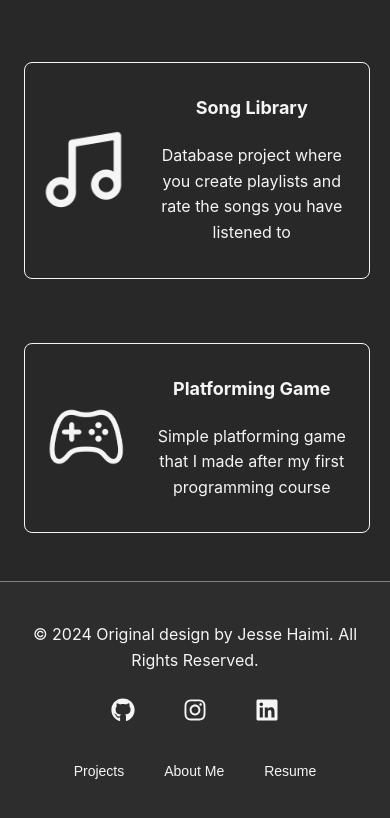
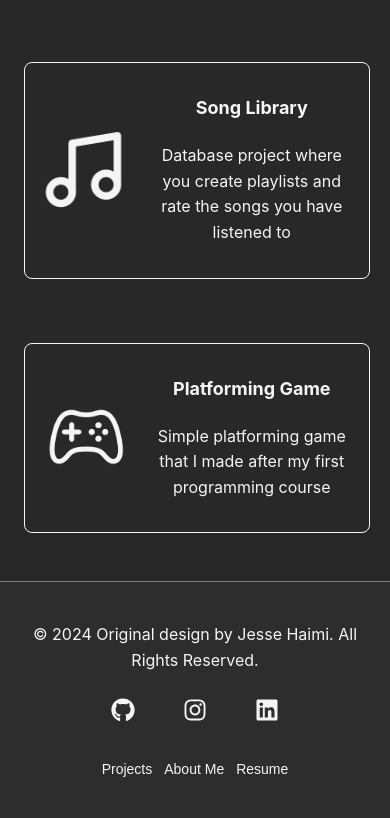
Before and after one commit to jkhaimi/portfolio, a React (Create React App) app: page / in a window 390 px wide. Shown: the part 2535-3353 px from the top of the page. Built offline with nearby package versions, Linux system fonts and the light colour scheme.

Commit message:
footer linkit korjattu

```diff
--- a/src/Components/Footer.css
+++ b/src/Components/Footer.css
@@ -61,5 +61,12 @@
         margin-top: 0;
     }
 
+    .footer-links {
+      display: flex;
+    }
 
+    .footer-links button {
+      margin: 0;
+      flex-direction: column;
+   }
   }
```
Also changed, not shown: 6 other files (tests, documents, lock files or other folders).
